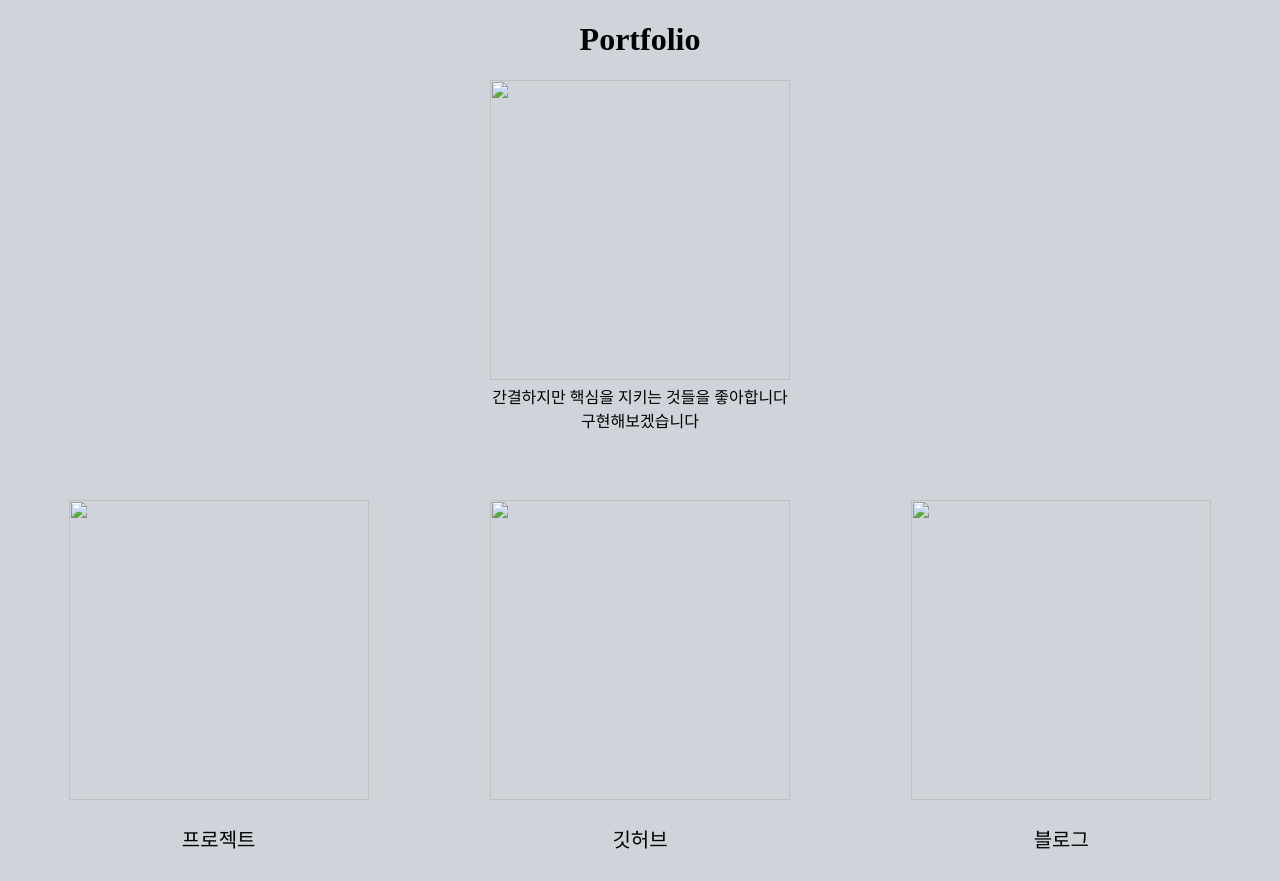
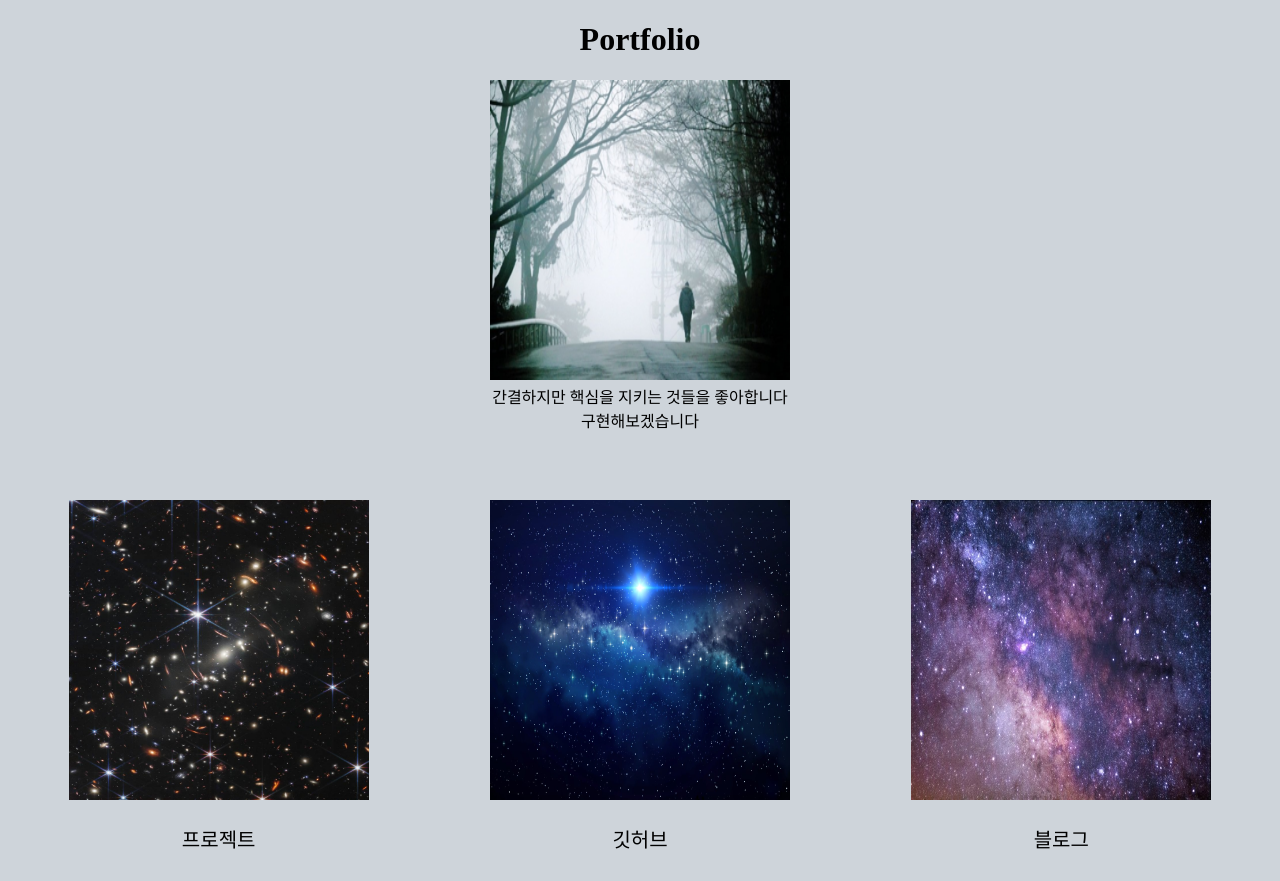
Before and after one commit to InitialUUU/Portfolio, a plain HTML site: page index.html in a window 1280 px wide. Drawn offline with Linux system fonts and the light colour scheme.

Commit message:
Add files via upload

```diff
--- a/index.html
+++ b/index.html
@@ -36,7 +36,7 @@
     <body bgcolor="#CED4DA">
         <h1>Portfolio</h1>
         <div class="card">
-            <img class="card_img" src=".\img\run1.png">
+            <img class="card_img" src=".\image\run1.png">
         </div>
         <div id="txt_welcome">
             간결하지만 핵심을 지키는 것들을 좋아합니다 <br>
@@ -46,15 +46,15 @@
         </div>
         <div style="display:grid; grid-template-columns: 1fr 1fr 1fr;">
             <div class="card">
-                <img class="card_img" src=".\img\space.jpg">
+                <img class="card_img" src=".\image\space.jpg">
                 <p class="card_title"> 프로젝트 </p>
             </div>
             <div class="card">
-                <img class="card_img" src=".\img\space2.jpg">
+                <img class="card_img" src=".\image\space2.jpg">
                 <p class="card_title"> 깃허브 </p>
             </div>
             <div class="card">
-                <img class="card_img" src=".\img\space3.jpg">
+                <img class="card_img" src=".\image\space3.jpg">
                 <p class="card_title"> 블로그 </p>
             </div>
         </div>
```
